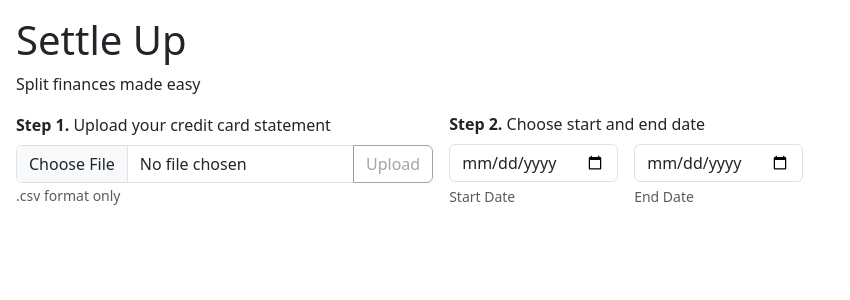
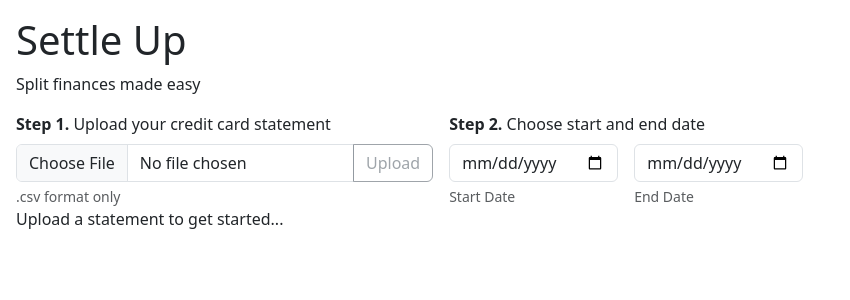
Before and after one commit to crtotoro/settle-up, a React (Vite) app: page / in a window 1280 px wide. Shown: the top 300 px of the page, without its empty margins (0-850 px from the left). Built offline with nearby package versions, Linux system fonts and the light colour scheme.

Commit message:
Add transaction list and transaction components. Parse file and render transactions

```diff
--- a/src/components/App.jsx
+++ b/src/components/App.jsx
@@ -1,13 +1,18 @@
+import { useState } from 'react';
 import FileProcessor from './FileProcessor';
+import TransactionList from './TransactionList';
 
 function App() {
+  const [transactions, setTransactions] = useState([]);
+  const processorProps = { setTransactions };
+  const transactionListProps = { transactions, setTransactions };
 
   return (
     <div className='m-3'>
       <h1>Settle Up</h1>
       <p>Split finances made easy</p>
-      <FileProcessor/>
-
+      <FileProcessor {...processorProps}/>
+      <TransactionList {...transactionListProps} />
     </div>
   )
 }
--- a/src/components/FileProcessor.jsx
+++ b/src/components/FileProcessor.jsx
@@ -3,7 +3,6 @@ import { InputGroup, Button, Form, Stack } from 'react-bootstrap';
 import Papa from 'papaparse';
 import moment from 'moment';
 import { isAfterGivenDate, isMatch } from '../utils/helpers';
-import { signal } from '@preact/signals-react';
 
 
 const initConfirmed = [
@@ -35,14 +34,14 @@ const initPending = [
 ];
 const initExcludeColumns = ["Post Date", "Category", "Type", "Memo"];
 
-export const file = signal(null);
 
-export default function FileProcessor() {
+export default function FileProcessor({ setTransactions }) {
   const [ matchers, setMatchers ] = useState({ confirmed: [...initConfirmed], pending: [...initPending], exclude: [] });
   const [ config, setConfig ] = useState({ excludeColumns: [...initExcludeColumns] })
   const [ dates, setDates ] = useState({ start: '', end: '' });
   const [inputFiles, setInputFiles] = useState(null);
-  const fileInputRef = useRef(null)
+  const [file, setFile] = useState(null);
+  const fileInputRef = useRef(null);
 
 
   const handleDateChange = e => setDates(currentDates => {
@@ -51,15 +50,29 @@ export default function FileProcessor() {
 
   const handleUpload = () => {
     if(inputFiles && inputFiles.length) {
-      file.value = inputFiles[0];
+      setFile(inputFiles[0]);
       setInputFiles(null);
       fileInputRef.current.value = "";
     }
   }
 
+  useEffect(() => {
+    if(file) {
+      Papa.parse(file, {
+        header: true,
+        complete: function(results) {
+          setTransactions(results.data);
+        },
+        error: function(err) {
+          console.error("Parse error:", err);
+        }
+      });
+    }
+  },[file]);
+
   /* Temporary Logging */
   useEffect(() => {inputFiles && console.log("File ready for upload:", inputFiles[0].name)}, [inputFiles])
-  file.value && console.log("File uploaded:", file.value.name);
+  useEffect(() => {file && console.log("File uploaded:", file.name)},[file]);
   useEffect(() => {dates.start ? console.log("Start date applied:", dates.start) : console.log("Start date removed.")}, [dates.start])
   useEffect(() => {dates.end ? console.log("End date applied:", dates.end) : console.log("End date removed.")}, [dates.end])
   /* Temporary Logging */
@@ -73,7 +86,10 @@ export default function FileProcessor() {
             <Form.Control ref={fileInputRef} type='file' onChange={(e) => setInputFiles(e.target.files)} />
             {inputFiles && inputFiles.length ? <Button variant='primary' onClick={handleUpload}>Upload</Button> : <Button variant='outline-secondary' disabled>Upload</Button>}
           </InputGroup>
-          <Form.Text className='text-muted'>.csv format only</Form.Text>
+          <div className='d-flex justify-content-between'>
+            <Form.Text className='text-muted'>.csv format only</Form.Text>
+            {file && <Form.Text className='text-muted'>.csv format only</Form.Text>}
+          </div>
         </Form.Group>
         <Form.Group id="date-range" >
           <Form.Label><b>Step 2.</b> Choose start and end date </Form.Label>
--- /dev/null
+++ b/src/components/Transaction.jsx
@@ -0,0 +1,12 @@
+import React from 'react'
+
+export default function Transaction({ id, transaction }) {
+
+  return (
+    <div id={id} className='transaction d-flex gap-3 p-2'>
+      <span className='transaction-date'>{transaction["Post Date"]}</span>
+      <span className='transaction-description'>{transaction["Description"].replace("&amp;", '')}</span>
+      <span className='transaction-amount'>Amount: {(parseFloat(transaction["Amount"])*-1).toLocaleString("en-US", {style:"currency", currency:"USD"})}</span>
+    </div>
+  )
+}
--- /dev/null
+++ b/src/components/TransactionList.jsx
@@ -0,0 +1,23 @@
+import React from 'react'
+import Transaction from './Transaction'
+
+export default function TransactionList({ transactions, setTransactions }) {
+  return (
+    <div className='transaction-list d-flex flex-column gap-1'>
+      {transactions.length ? (
+      <>
+        <h2>Uploaded Transactions</h2>
+        <p className='transaction-stats d-flex gap-3'>
+          <span><strong>Count:</strong> {transactions.length}</span>
+          <span><strong>Total:</strong> {transactions.reduce((total, transaction) => transaction["Amount"] ? total += (transaction["Amount"] * -1) : total += 0,0).toLocaleString("en-US", {style:"currency", currency:"USD"})}</span>
+        </p>
+      </>
+      ) : 'Upload a statement to get started...'}
+      {transactions
+        .filter(transaction => transaction["Description"])
+        .map(transaction => ({...transaction, id: crypto.randomUUID()}))
+        .map(transaction => <Transaction key={transaction.id} transaction={transaction} />)
+      }
+    </div>
+  )
+}
--- a/src/styles.css
+++ b/src/styles.css
@@ -3,3 +3,9 @@
   background-color: lightgreen;
   color: white;
 }
+
+.transaction {
+  border: 1px solid grey;
+  box-shadow: 2px 2px 5px 2px rgba(0,0,0,0.1);
+  border-radius: .75rem;
+}
```
